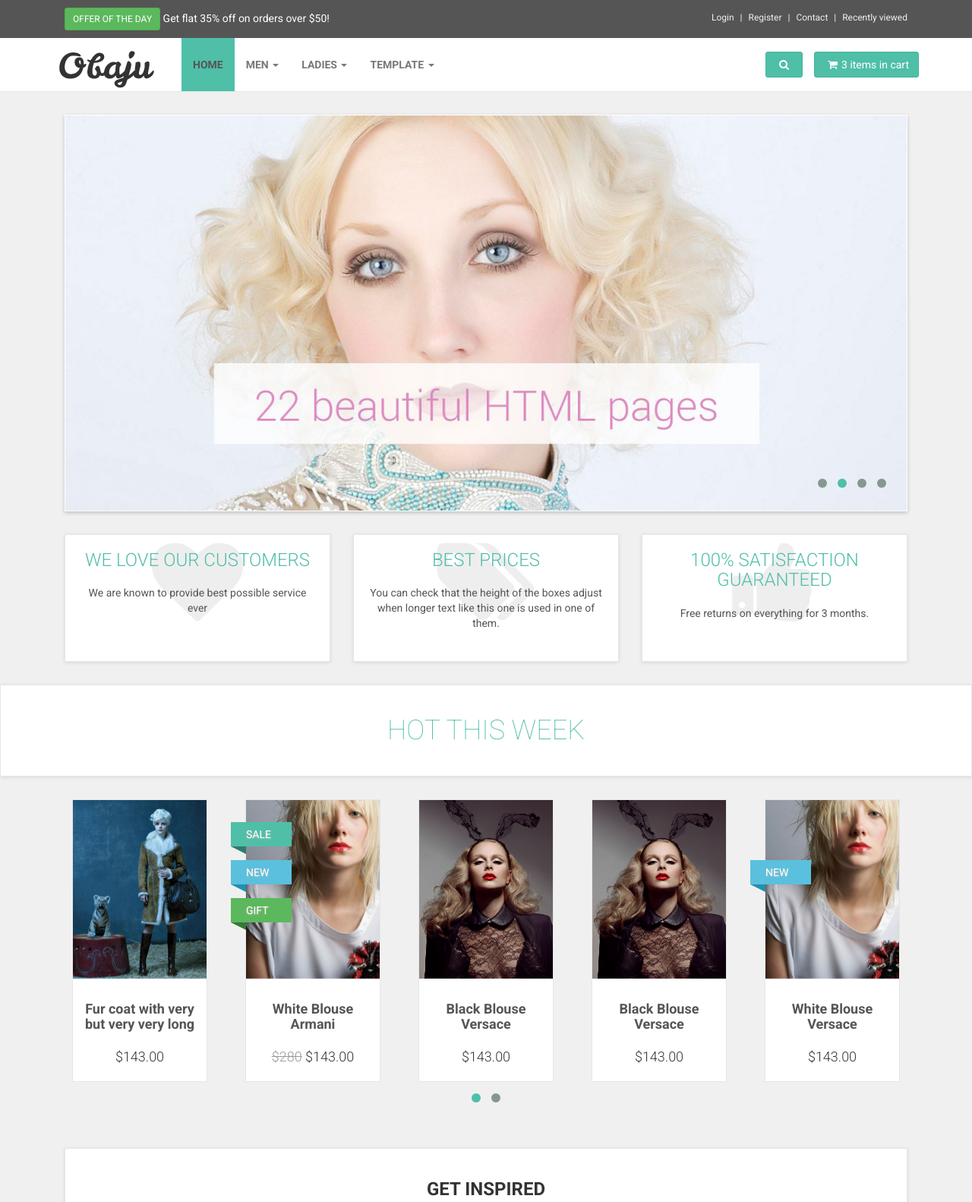
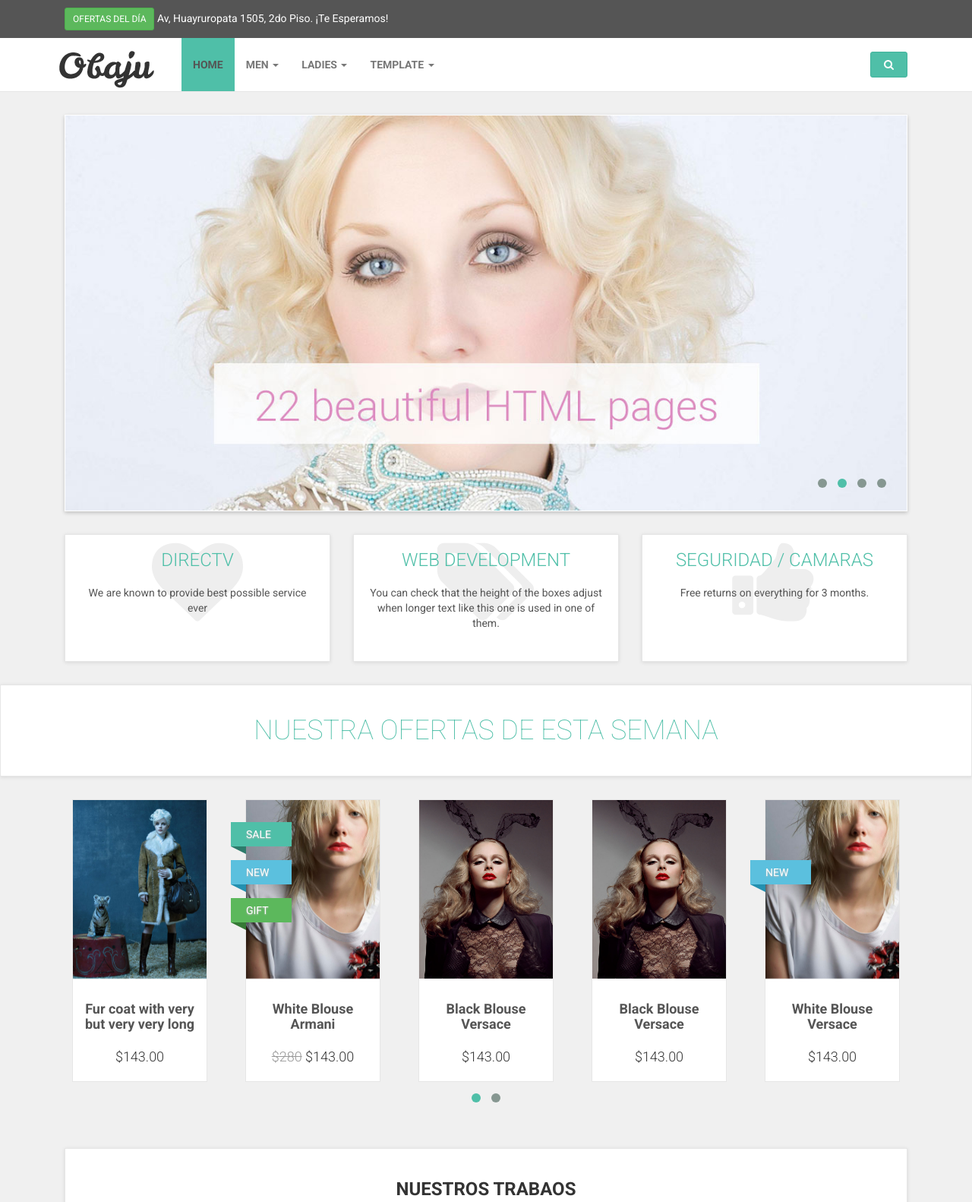
Before and after one commit to controlgroupsac/controlWeb, a plain HTML site: page index.html in a window 1280 px wide. Shown: the top 1582 px of the page at 76% size. Drawn offline with Linux system fonts and the light colour scheme.

Commit message:
Cambio del  titulo, ofertas y direccion y algunos datos de prueba

```diff
--- a/index.html
+++ b/index.html
@@ -12,7 +12,7 @@
     <meta name="keywords" content="">
 
     <title>
-        Obaju : e-commerce template
+        Control Group SAC
     </title>
 
     <meta name="keywords" content="">
@@ -47,9 +47,9 @@
     <div id="top">
         <div class="container">
             <div class="col-md-6 offer" data-animate="fadeInDown">
-                <a href="#" class="btn btn-success btn-sm" data-animate-hover="shake">Offer of the day</a>  <a href="#">Get flat 35% off on orders over $50!</a>
+                <a href="#" class="btn btn-success btn-sm" data-animate-hover="shake">Ofertas del día</a>  <a href="#">Av, Huayruropata 1505, 2do Piso. ¡Te Esperamos!</a>
             </div>
-            <div class="col-md-6" data-animate="fadeInDown">
+            <!-- <div class="col-md-6" data-animate="fadeInDown">
                 <ul class="menu">
                     <li><a href="#" data-toggle="modal" data-target="#login-modal">Login</a>
                     </li>
@@ -60,7 +60,7 @@
                     <li><a href="#">Recently viewed</a>
                     </li>
                 </ul>
-            </div>
+            </div> -->
         </div>
         <div class="modal fade" id="login-modal" tabindex="-1" role="dialog" aria-labelledby="Login" aria-hidden="true">
             <div class="modal-dialog modal-sm">
@@ -106,7 +106,7 @@
 
                 <a class="navbar-brand home" href="index.html" data-animate-hover="bounce">
                     <img src="img/logo.png" alt="Obaju logo" class="hidden-xs">
-                    <img src="img/logo-small.png" alt="Obaju logo" class="visible-xs"><span class="sr-only">Obaju - go to homepage</span>
+                    <img src="img/logo-small.png" alt="Obaju logo" class="visible-xs"><span class="sr-only">Control Group SAC - homepage</span>
                 </a>
                 <div class="navbar-buttons">
                     <button type="button" class="navbar-toggle" data-toggle="collapse" data-target="#navigation">
@@ -365,9 +365,9 @@
 
             <div class="navbar-buttons">
 
-                <div class="navbar-collapse collapse right" id="basket-overview">
+               <!--  <div class="navbar-collapse collapse right" id="basket-overview">
                     <a href="basket.html" class="btn btn-primary navbar-btn"><i class="fa fa-shopping-cart"></i><span class="hidden-sm">3 items in cart</span></a>
-                </div>
+                </div> -->
                 <!--/.nav-collapse -->
 
                 <div class="navbar-collapse collapse right" id="search-not-mobile">
@@ -386,9 +386,9 @@
                         <input type="text" class="form-control" placeholder="Search">
                         <span class="input-group-btn">
 
-			<button type="submit" class="btn btn-primary"><i class="fa fa-search"></i></button>
+            <button type="submit" class="btn btn-primary"><i class="fa fa-search"></i></button>
 
-		    </span>
+            </span>
                     </div>
                 </form>
 
@@ -439,7 +439,7 @@
                                 <div class="icon"><i class="fa fa-heart"></i>
                                 </div>
 
-                                <h3><a href="#">We love our customers</a></h3>
+                                <h3><a href="#">DirecTV</a></h3>
                                 <p>We are known to provide best possible service ever</p>
                             </div>
                         </div>
@@ -449,7 +449,7 @@
                                 <div class="icon"><i class="fa fa-tags"></i>
                                 </div>
 
-                                <h3><a href="#">Best prices</a></h3>
+                                <h3><a href="#">Web Development</a></h3>
                                 <p>You can check that the height of the boxes adjust when longer text like this one is used in one of them.</p>
                             </div>
                         </div>
@@ -459,7 +459,7 @@
                                 <div class="icon"><i class="fa fa-thumbs-up"></i>
                                 </div>
 
-                                <h3><a href="#">100% satisfaction guaranteed</a></h3>
+                                <h3><a href="#">Seguridad / Camaras</a></h3>
                                 <p>Free returns on everything for 3 months.</p>
                             </div>
                         </div>
@@ -481,7 +481,7 @@
                 <div class="box">
                     <div class="container">
                         <div class="col-md-12">
-                            <h2>Hot this week</h2>
+                            <h2>Nuestra Ofertas de esta semana</h2>
                         </div>
                     </div>
                 </div>
@@ -777,7 +777,7 @@
             <div class="container" data-animate="fadeInUpBig">
                 <div class="col-md-12">
                     <div class="box slideshow">
-                        <h3>Get Inspired</h3>
+                        <h3>Nuestros Trabaos</h3>
                         <p class="lead">Get the inspiration from our world class designers</p>
                         <div id="get-inspired" class="owl-carousel owl-theme">
                             <div class="item">
@@ -961,9 +961,9 @@
 
                                 <span class="input-group-btn">
 
-			    <button class="btn btn-default" type="button">Subscribe!</button>
+                <button class="btn btn-default" type="button">Subscribe!</button>
 
-			</span>
+            </span>
 
                             </div>
                             <!-- /input-group -->
```
